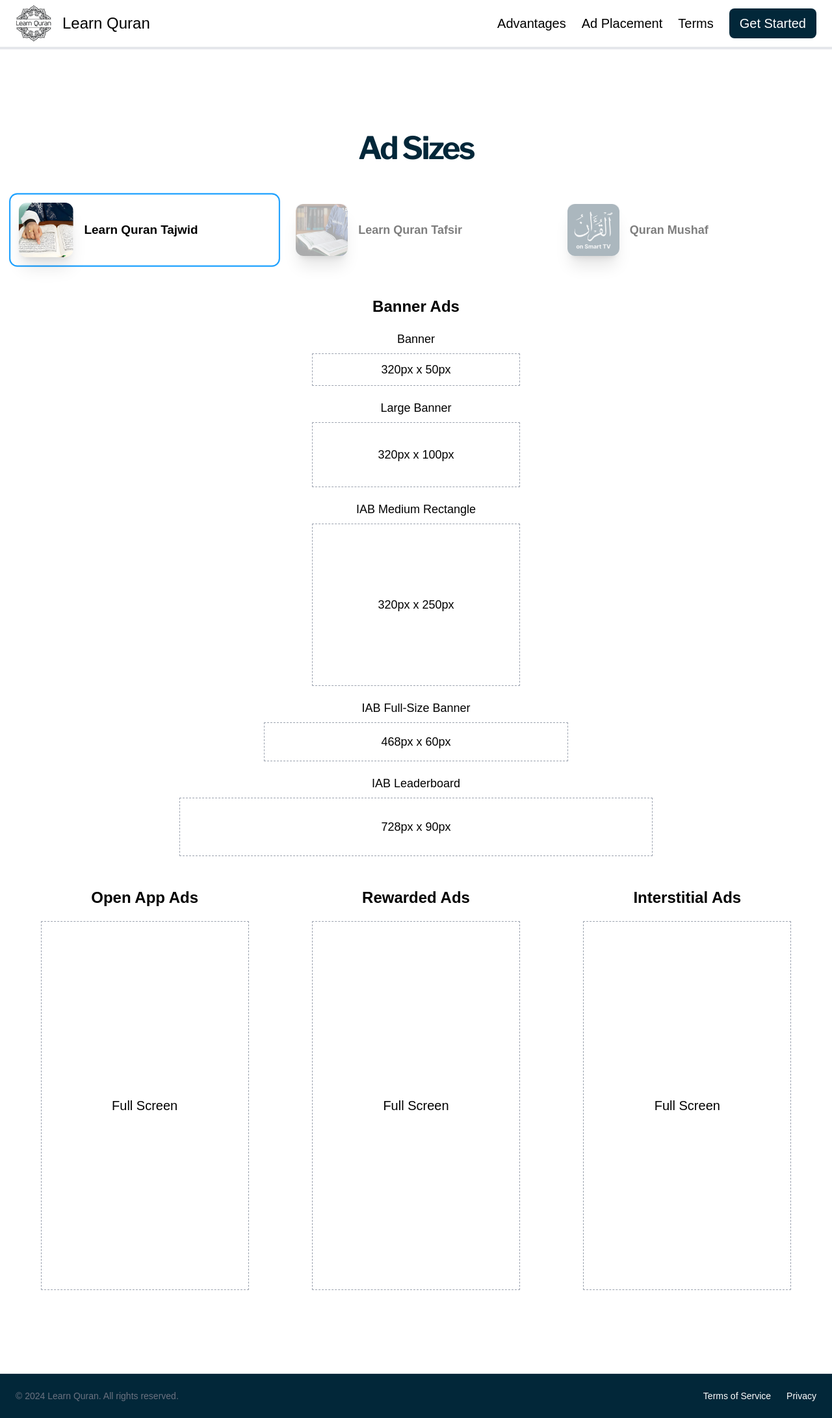
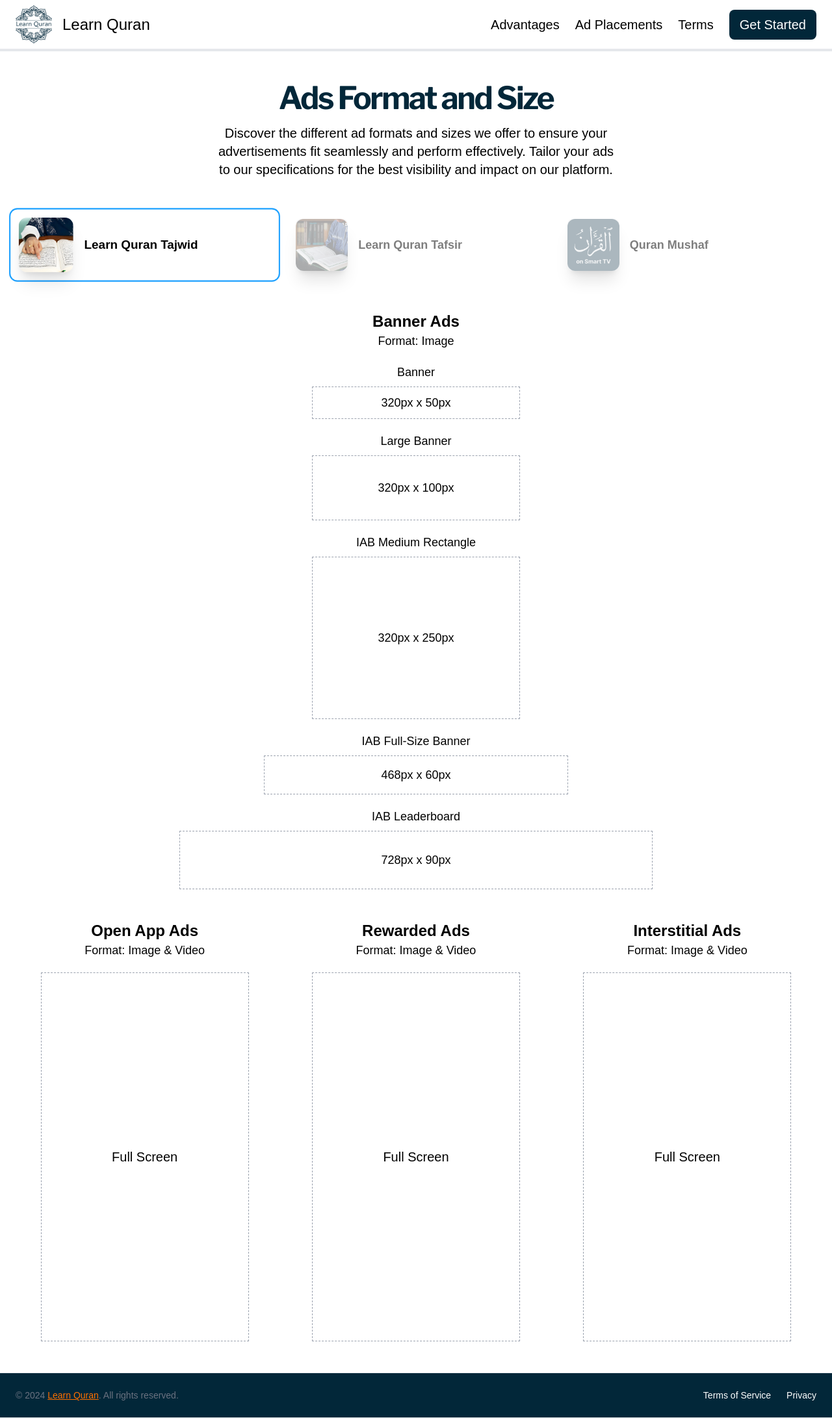
Before and after one commit to wahibadiyatma17/ads-marketing-fe, a Next.js app: page /ad-sizes in a window 1280 px wide. Shown: the whole page at 65% size. Built offline with nearby package versions, Linux system fonts and the light colour scheme; a web font is replaced by a local one.

Commit message:
feat: added feedback

```diff
--- a/src/app/layout.tsx
+++ b/src/app/layout.tsx
@@ -17,8 +17,9 @@
 });
 
 export const metadata: Metadata = {
-  title: 'Create Next App',
-  description: 'Generated by create next app',
+  title: 'Advertise with Learn Quran',
+  description: 'Advertise with Learn Quran',
+  icons: '/logo-lq.png',
 };
 
 export default function RootLayout({
@@ -29,6 +30,7 @@
   return (
     <html lang="en">
       <head>
+        <link rel="icon" href="/logo-lq.png" type="image/png" sizes="32x32" />
         <link
           rel="stylesheet"
           type="text/css"
--- a/src/components/footer/index.tsx
+++ b/src/components/footer/index.tsx
@@ -5,7 +5,11 @@
   return (
     <footer className="flex flex-col gap-2 sm:flex-row py-6 w-full items-center justify-between px-4 md:px-6 border-t bg-[#022739]">
       <p className="text-xs sm:text-sm text-gray-500 dark:text-gray-400 text-center sm:text-left">
-        © 2024 Learn Quran. All rights reserved.
+        © 2024{' '}
+        <a href="www.learn-quran.co" target="_blank" className="underline text-[#FF7000]">
+          Learn Quran
+        </a>
+        . All rights reserved.
       </p>
       <nav className="flex gap-4 sm:gap-6">
         <Link className="text-xs sm:text-sm hover:underline underline-offset-4 text-white" href="#">
--- a/src/components/navbar/index.tsx
+++ b/src/components/navbar/index.tsx
@@ -14,7 +14,7 @@
       <div className="border-b-4">
         <header className="px-4 lg:px-6 py-2 flex items-center w-full justify-between bg-white max-w-[1440px] mx-auto">
           <Link className="flex items-center justify-start gap-4" href="/">
-            <Image src={'/logo-lq.png'} alt="logo" width={56} height={56} />
+            <Image src={'/logo-lq.webp'} alt="logo" width={56} height={56} />
             <span className="text-black text-[24px]">Learn Quran</span>
           </Link>
           <nav className="hidden md:flex gap-4 sm:gap-6 items-center justify-center">
@@ -28,7 +28,7 @@
               className="text-[20px] font-medium hover:underline underline-offset-4 text-black"
               href="#ad-placement"
             >
-              Ad Placement
+              Ad Placements
             </Link>
             <Link
               className="text-[20px] font-medium hover:underline underline-offset-4 text-black"
--- a/src/features/ad-sizes/ad-sizes-section/index.tsx
+++ b/src/features/ad-sizes/ad-sizes-section/index.tsx
@@ -7,12 +7,18 @@
 
   return (
     <section className="bg-white">
-      <div className="w-full py-12 md:py-24 lg:py-32 flex flex-col items-center justify-center bg-white max-w-[1440px] mx-auto gap-10">
+      <div className="w-full py-12 flex flex-col items-center justify-center bg-white max-w-[1440px] mx-auto gap-10">
         <div className="container space-y-12 px-4 md:px-6 flex flex-col items-center">
           <div className="flex flex-col items-center justify-center space-y-4 text-center">
             <h2 className="text-3xl font-bold tracking-tighter sm:text-5xl text-[#022739]">
-              Ad Sizes
+              Ads Format and Size
             </h2>
+
+            <p className="text-black text-base md:text-xl md:max-w-[50%]">
+              Discover the different ad formats and sizes we offer to ensure your advertisements fit
+              seamlessly and perform effectively. Tailor your ads to our specifications for the best
+              visibility and impact on our platform.
+            </p>
           </div>
 
           <div className="flex flex-col w-full flex-1 gap-10 items-center">
@@ -58,9 +64,12 @@
 
           {activeAds === 'quran-mushaf' ? (
             <div className="flex flex-col gap-5 w-full flex-1 items-center justify-center">
+              <div className="flex flex-col items-center justify-center">
                 <span className="font-semibold text-black text-lg md:text-2xl text-center">
                   Banner Ads
                 </span>
+                <span className="text-black text-base md:text-lg font-light">Format: Image</span>
+              </div>
 
               <div className="flex flex-col gap-2 w-full items-center justify-center">
                 <span className="text-black text-base md:text-lg">Banner Page Info</span>
@@ -92,9 +101,12 @@
           ) : (
             <>
               <div className="flex flex-col gap-5 w-full flex-1 items-center justify-center">
+                <div className="flex flex-col items-center justify-center">
                   <span className="font-semibold text-black text-lg md:text-2xl text-center">
                     Banner Ads
                   </span>
+                  <span className="text-black text-base md:text-lg font-light">Format: Image</span>
+                </div>
 
                 <div className="flex flex-col gap-2 w-full items-center justify-center">
                   <span className="text-black text-base md:text-lg">Banner</span>
@@ -133,9 +145,14 @@
 
               <div className="flex flex-col md:flex-row gap-5 items-center justify-center flex-1 w-full">
                 <div className="flex flex-col gap-5 w-full flex-1 items-center justify-center">
+                  <div className="flex flex-col items-center justify-center">
                     <span className="font-semibold text-black text-lg md:text-2xl text-center">
                       Open App Ads
                     </span>
+                    <span className="text-black text-base md:text-lg font-light">
+                      Format: Image & Video
+                    </span>
+                  </div>
 
                   <div className="w-full max-w-[250px] sm:max-w-[320px] h-[400px] sm:h-[568px] border-[1px] border-dashed border-gray-400 flex items-center justify-center">
                     <span className="text-black text-xl">Full Screen</span>
@@ -143,9 +160,14 @@
                 </div>
 
                 <div className="flex flex-col gap-5 w-full flex-1 items-center justify-center">
+                  <div className="flex flex-col items-center justify-center">
                     <span className="font-semibold text-black text-lg md:text-2xl text-center">
                       Rewarded Ads
                     </span>
+                    <span className="text-black text-base md:text-lg font-light">
+                      Format: Image & Video
+                    </span>
+                  </div>
 
                   <div className="w-full max-w-[250px] sm:max-w-[320px] h-[400px] sm:h-[568px] border-[1px] border-dashed border-gray-400 flex items-center justify-center">
                     <span className="text-black text-xl">Full Screen</span>
@@ -153,9 +175,14 @@
                 </div>
 
                 <div className="flex flex-col gap-5 w-full flex-1 items-center justify-center">
+                  <div className="flex flex-col items-center justify-center">
                     <span className="font-semibold text-black text-lg md:text-2xl text-center">
                       Interstitial Ads
                     </span>
+                    <span className="text-black text-base md:text-lg font-light">
+                      Format: Image & Video
+                    </span>
+                  </div>
 
                   <div className="w-full max-w-[250px] sm:max-w-[320px] h-[400px] sm:h-[568px] border-[1px] border-dashed border-gray-400 flex items-center justify-center">
                     <span className="text-black text-xl">Full Screen</span>
--- a/src/features/home/ads-placement-section/index.tsx
+++ b/src/features/home/ads-placement-section/index.tsx
@@ -52,7 +52,7 @@
         <div className="container space-y-12 px-4 md:px-6 flex flex-col items-center">
           <div className="flex flex-col items-center justify-center space-y-4 text-center">
             <h2 className="text-3xl font-bold tracking-tighter sm:text-5xl text-[#022739]">
-              Ads Placement
+              Ad Placements
             </h2>
           </div>
 
@@ -175,13 +175,13 @@
         </div>
         <div className="flex flex-col items-center w-full justify-center gap-6" id="terms">
           <span className="text-xl sm:text-2xl text-center text-black">
-            We don&apos;t accept haram (prohibited according to Islam) and illegal (prohibited
-            according to law).
+            We don&apos;t accept haram (prohibited according to Islam) or illegal (prohibited by
+            law) content.
           </span>
           <span className="text-xl sm:text-2xl text-center text-black">
-            See your ads format and size{' '}
+            See your ad format and size options{' '}
             <Link href={'/ad-sizes'} target="_blank">
-              <u className="cursor-pointer">here.</u>
+              <u className="cursor-pointer text-blue-600">here.</u>
             </Link>
           </span>
         </div>
--- a/src/features/home/advertising-reason-section/index.tsx
+++ b/src/features/home/advertising-reason-section/index.tsx
@@ -37,7 +37,7 @@
                 />
               </div>
               <h3 className="text-2xl sm:text-3xl text-center font-bold text-[#022739]">
-                Various Ads Placement
+                Various Ads Placement Options
               </h3>
             </div>
             <div className="grid gap-1">
--- a/src/features/home/landing-section/index.tsx
+++ b/src/features/home/landing-section/index.tsx
@@ -8,7 +8,7 @@
       <div className="w-full py-12 md:py-24 bg-white max-w-[1440px] mx-auto">
         <div className="px-4 md:px-6 gap-10">
           <h1 className="px-4 sm:px-6 md:px-10 mx-auto lg:leading-tighter text-3xl sm:text-4xl md:text-6xl font-bold tracking-tighter text-black text-left">
-            Reach Global Muslim Audience
+            Reach a Global Muslim Audience
           </h1>
 
           <div className="grid mx-auto gap-4 px-4 sm:px-6 md:px-10 md:grid-cols-2 md:gap-16 items-center my-10">
@@ -19,11 +19,11 @@
 
               <h3 className="lg:leading-tighter text-2xl sm:text-3xl md:text-5xl font-semibold tracking-tighter text-[#464646]">
                 <span>
-                  To <span className="text-black">thousands</span> of users
+                  To <span className="text-black">thousands</span> of users,
                 </span>
                 <br />
                 <span>
-                  To <span className="text-black">hundreds</span> of countries
+                  across <span className="text-black">hundreds</span> of countries
                 </span>
               </h3>
             </div>
--- a/src/features/home/start-advertising-section/index.tsx
+++ b/src/features/home/start-advertising-section/index.tsx
@@ -48,7 +48,7 @@
                 Start Advertising Now
               </h2>
               <p className="max-w-[900px] text-black text-base md:text-lg lg:text-xl">
-                Send us a message, and we&apos;ll get back to you soon! InsyaAllah
+                Send us a message, and we&apos;ll get back to you soon, InshaAllah!
               </p>
             </div>
             <div className="mx-auto w-full max-w-sm sm:max-w-md md:max-w-lg space-y-4">
```
Also changed, not shown: public/logo-lq.png, public/logo-lq.webp (added). Lines whose indentation alone changed are shown as unchanged.
